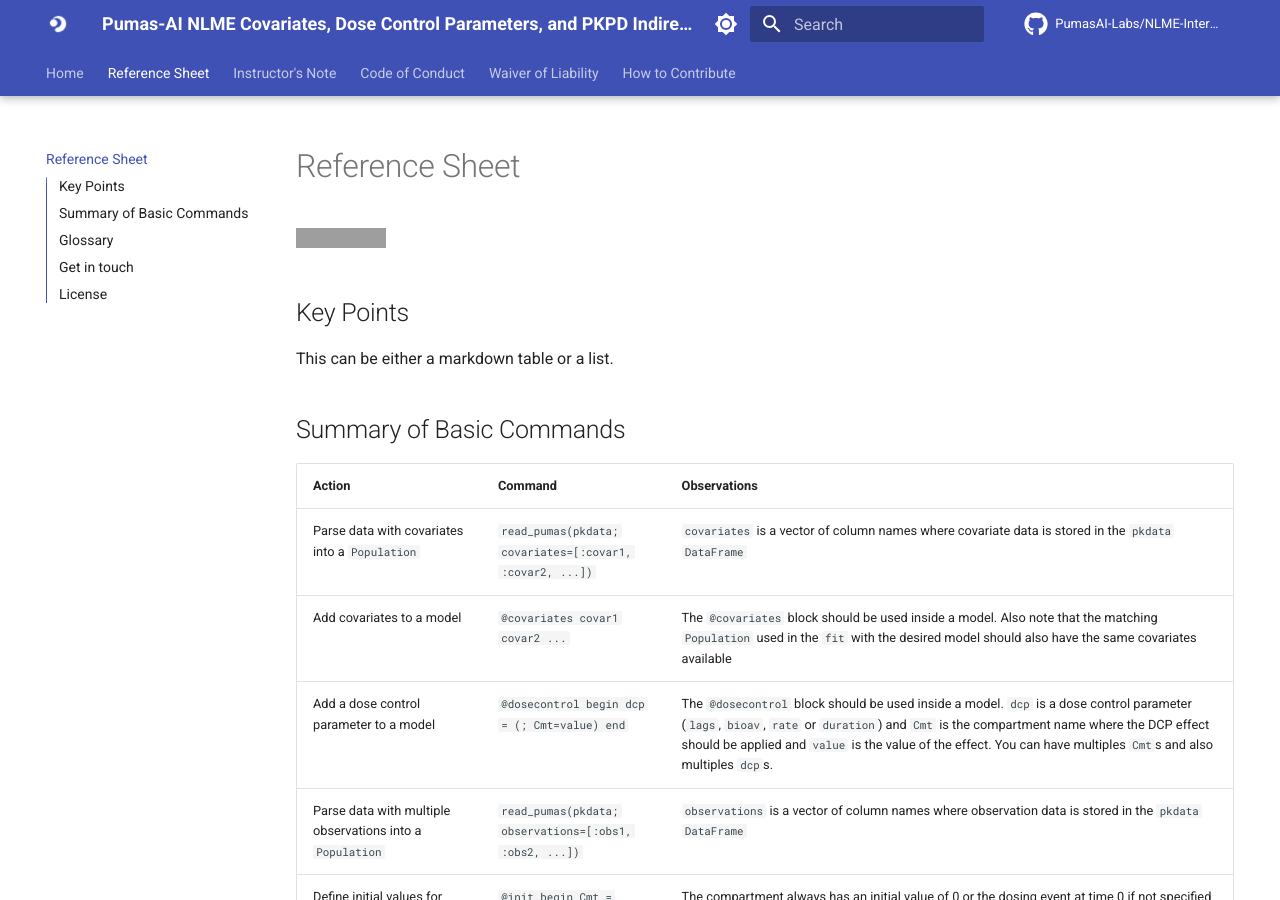
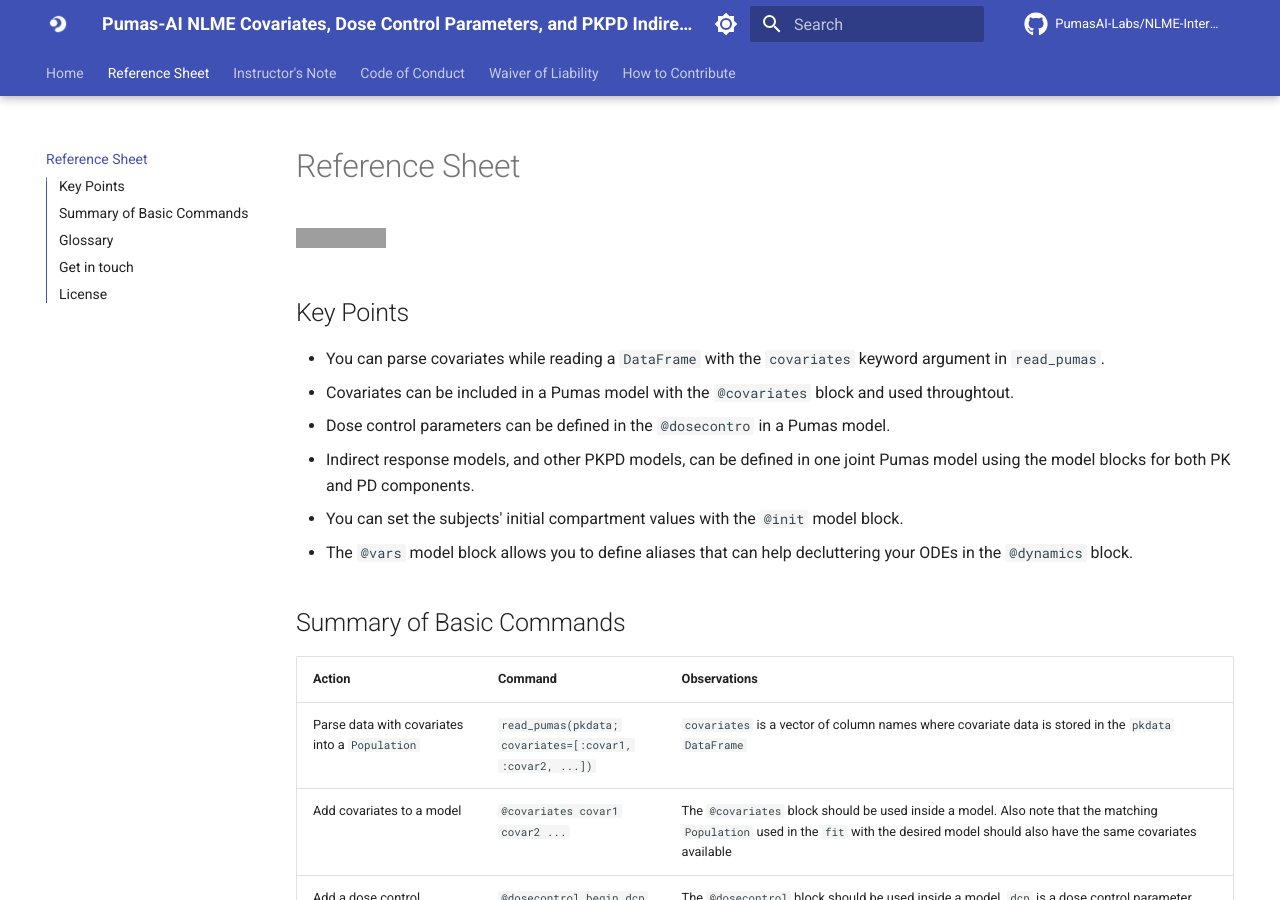
Before and after one commit to PumasAI-Labs/NLME-Intermediate, an MkDocs documentation site: the page built from docs/reference.md, in a window 1280 px wide and 900 px high. Built offline with MkDocs 1.6.1 and Material for MkDocs 9.7.7, drawn with Linux system fonts in a browser that asks for light colours; comment, search, counter and statistics services are not loaded; grey boxes are pictures that could not be loaded.

Commit message:
add keypoints to reference.md

```diff
--- a/docs/reference.md
+++ b/docs/reference.md
@@ -6,7 +6,12 @@
 
 ## Key Points
 
-This can be either a markdown table or a list.
+- You can parse covariates while reading a `DataFrame` with the `covariates` keyword argument in `read_pumas`.
+- Covariates can be included in a Pumas model with the `@covariates` block and used throughtout.
+- Dose control parameters can be defined in the `@dosecontro` in a Pumas model.
+- Indirect response models, and other PKPD models, can be defined in one joint Pumas model using the model blocks for both PK and PD components.
+- You can set the subjects' initial compartment values with the `@init` model block.
+- The `@vars` model block allows you to define aliases that can help decluttering your ODEs in the `@dynamics` block.
 
 ## Summary of Basic Commands
 
```
